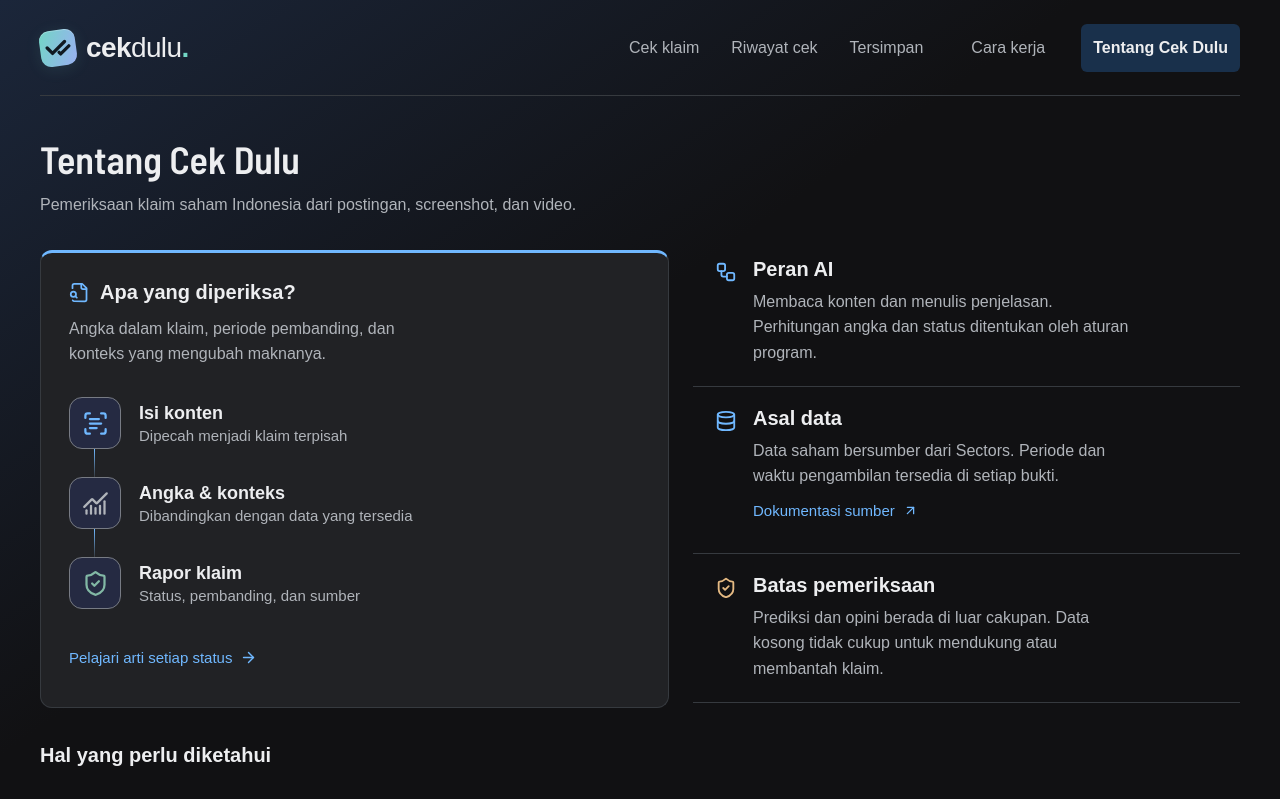
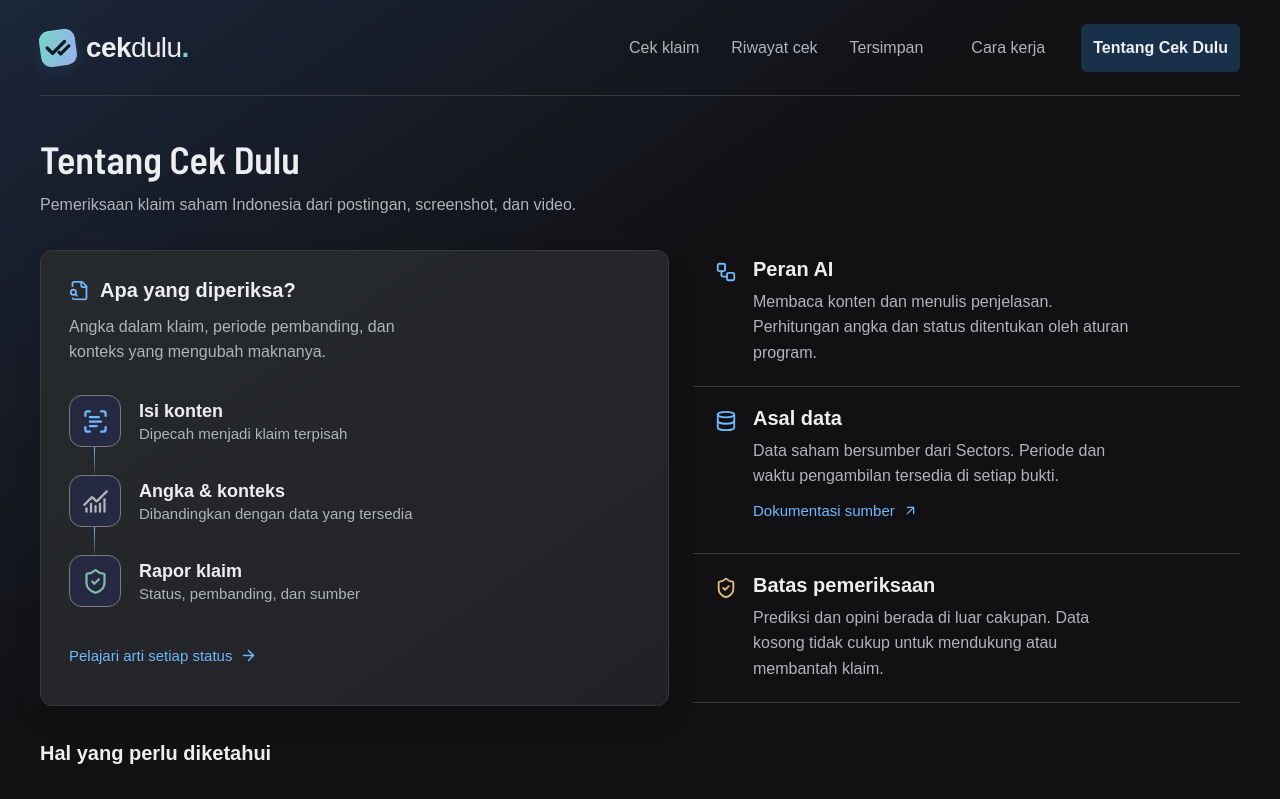
Before and after one commit to pepayaz/KataMenangMauAwan, a Next.js app in the folder apps/web/: page /about in a window 1280 px wide. Shown: the top 799 px of the page. Built offline with nearby package versions, Linux system fonts and the light colour scheme; a web font is replaced by a local one.

Commit message:
feat: replace accent card borders and add an interactive landing design preview

```diff
--- a/apps/web/styles/about.css
+++ b/apps/web/styles/about.css
@@ -1,5 +1,5 @@
 .about-overview { display: grid; grid-template-columns: minmax(0, 1.15fr) minmax(0, 1fr); gap: 24px; }
-.about-method { padding: 28px; border: 1px solid var(--line); border-radius: 12px; background: var(--surface); border-top: 3px solid var(--cobalt-light); }
+.about-method { padding: 28px; border: 1px solid var(--line); border-radius: 12px; background: linear-gradient(145deg, var(--surface-raised), var(--surface)); box-shadow: 0 12px 28px #00000018; }
 .about-section-title { display: flex; align-items: center; gap: 10px; color: var(--accent); }
 .about-section-title h2, .about-boundaries h2, .about-faq h2 { font-size: 20px; font-weight: 600; color: var(--ink); }
 .about-method > p { margin-top: 12px; color: var(--muted); max-width: 42ch; line-height: 1.6; }
--- a/apps/web/styles/expressive.css
+++ b/apps/web/styles/expressive.css
@@ -59,7 +59,7 @@
 .claim-conclusion .verdict { box-shadow:none; border-radius:6px; }
 .verdict-signals { font-size:14px; }
 .report-evidence { border:0; border-top:1px solid var(--line); background:none; padding:20px 0; }
-.context-tile { background:none; border:0; border-left:3px solid var(--amber); border-radius:0; padding:4px 16px; }
+.context-tile { background:var(--surface); border:1px solid var(--line); border-radius:10px; padding:16px; }
 .context-tile-title { color:var(--ink); }
 .context-metrics dd { color:var(--ink); }
 .context-source-button { display:flex; align-items:center; gap:8px; min-height:44px; font-size:14px; color:var(--ink); }
--- a/apps/web/styles/styles.css
+++ b/apps/web/styles/styles.css
@@ -119,7 +119,7 @@
 .report-summary strong > span { font-size: 14px; color: var(--muted); }
 .report-summary > p { font-size: 14px; color: var(--subtle); max-width: 230px; }
 .report-card { border: 1px solid var(--line); border-radius: 12px; background: var(--surface); display: grid; grid-template-columns: minmax(0,1.5fr) minmax(0,1fr); margin-top: 18px; overflow: hidden; animation: report-in 200ms ease-out; }
-.report-misleading { border-color: #705331; border-top: 3px solid var(--amber); }
+.report-misleading { border-color: var(--line); }
 @keyframes report-in { from { opacity: 0; transform: translateY(8px); } }
 .claim-card-header { grid-column: 1/-1; display: flex; justify-content: space-between; align-items: center; gap: 14px; border-bottom: 1px solid var(--line); padding: 18px 24px; background: var(--surface-raised); }
 .claim-card-header > span { display: flex; align-items: center; gap: 12px; }
@@ -135,7 +135,7 @@
 .report-main { padding: 26px; }
 .report-main blockquote { margin: 0 0 20px; font-size: 24px; font-family: var(--font-display); line-height: 1.45; font-weight: 500; }
 .claim-explanation { font-size: 16px; color: var(--muted); line-height: 1.75; }
-.context-finding { margin-top: 24px; border-left: 2px solid var(--amber); padding: 0 0 0 15px; }
+.context-finding { margin-top: 24px; border: 1px solid var(--line); border-radius: 10px; background: var(--surface); padding: 16px; }
 .context-finding-title { display: flex; gap: 8px; align-items: center; color: var(--amber); margin-bottom: 9px; }
 .context-finding h3 { font-size: 16px; font-weight: 600; }
 .context-finding > p { font-size: 15px; color: var(--muted); }
```
Also changed, not shown: 8 other files (tests, documents, lock files or other folders).
